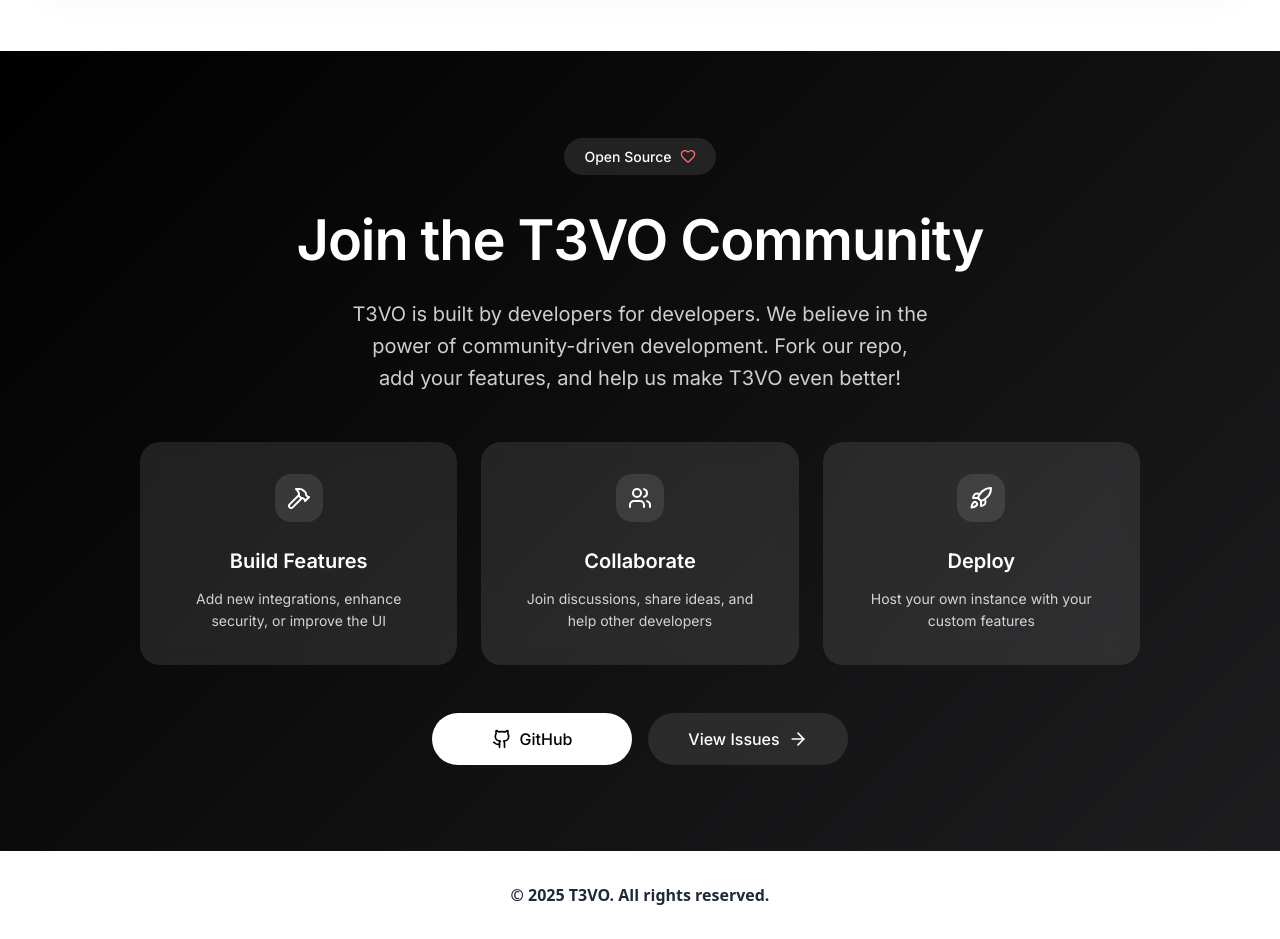
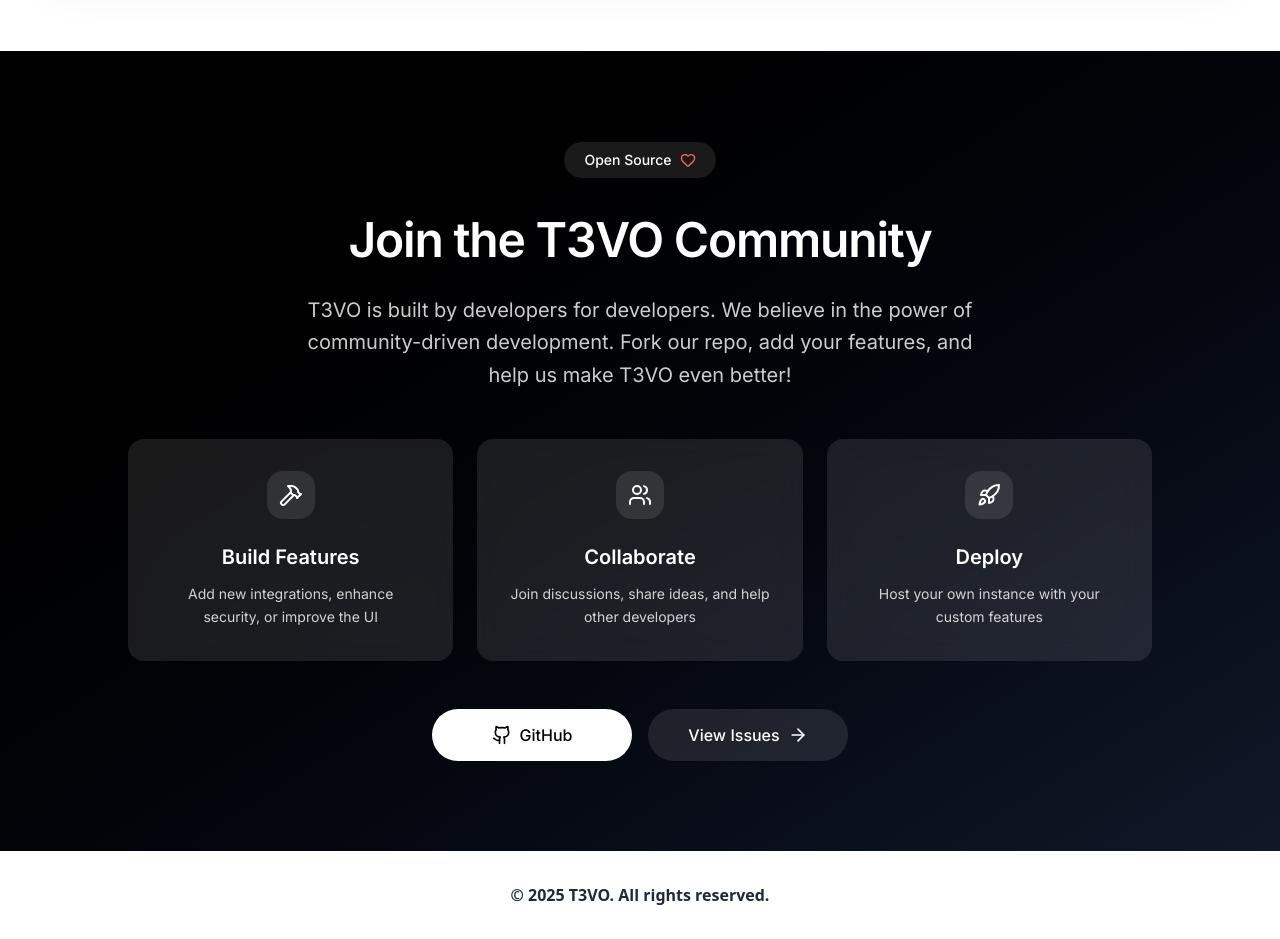
Before and after one commit to t3volabs/t3vo-website, a Vue app: page / in a window 1280 px wide. Shown: the part 2880-3819 px from the top of the page. Built offline with nearby package versions, Linux system fonts and the light colour scheme.

Commit message:
Update OpenSourceSection.vue

```diff
--- a/src/components/OpenSourceSection.vue
+++ b/src/components/OpenSourceSection.vue
@@ -1,52 +1,65 @@
 <template>
-  <section class="community-section">
-    <div class="content-wrapper">
+  <section class="min-h-screen bg-gradient-to-br from-black to-gray-900 flex items-center py-16 px-4 md:px-8 font-sans text-white antialiased">
+    <div class="max-w-5xl mx-auto w-full text-center">
+      <!-- Badge -->
       <span
-        class="pill-badge fade-in-up"
+        class="inline-flex items-center bg-white/10 backdrop-blur-lg rounded-full px-5 py-2 text-sm font-medium mb-8 animate-fade-in-up"
       >
         Open Source
-        <HeartIcon class="heart-icon" />
+        <HeartIcon class="w-4 h-4 ml-2 text-red-400" />
       </span>
 
-      <h2 class="section-title fade-in-up" style="--delay: 0.2s">
+      <!-- Title & Description -->
+      <h2
+        class="text-3xl md:text-4xl lg:text-5xl font-semibold mb-6 tracking-tight leading-tight animate-fade-in-up"
+        style="animation-delay: 200ms;"
+      >
         Join the T3VO Community
       </h2>
 
-      <p class="section-description fade-in-up" style="--delay: 0.3s">
+      <p
+        class="text-lg md:text-xl text-white/80 max-w-2xl mx-auto mb-12 leading-relaxed animate-fade-in-up"
+        style="animation-delay: 300ms;"
+      >
         T3VO is built by developers for developers. We believe in the power of
         community-driven development. Fork our repo, add your features, and help
         us make T3VO even better!
       </p>
 
-      <div class="features-grid">
+      <!-- Features Grid -->
+      <div class="grid gap-6 grid-cols-1 md:grid-cols-3 mb-12">
         <div
           v-for="(feature, index) in communityFeatures"
           :key="feature.title"
-          class="feature-card fade-in-up"
-          :style="{ '--delay': `${0.4 + index * 0.1}s` }"
+          class="bg-white/10 backdrop-blur-lg rounded-2xl p-8 transition-all duration-300 hover:-translate-y-1 hover:bg-white/15 animate-fade-in-up"
+          :style="{ 'animation-delay': `${0.4 + index * 0.1}s` }"
         >
-          <div class="icon-wrapper">
-            <component :is="feature.icon" class="feature-icon" />
+          <div class="inline-flex items-center justify-center w-12 h-12 bg-white/10 rounded-2xl mb-6">
+            <component :is="feature.icon" class="w-6 h-6" />
           </div>
-          <h3 class="feature-title">{{ feature.title }}</h3>
-          <p class="feature-description">{{ feature.description }}</p>
+          <h3 class="text-xl font-semibold mb-3">{{ feature.title }}</h3>
+          <p class="text-white/80 text-sm leading-relaxed">{{ feature.description }}</p>
         </div>
       </div>
 
-      <div class="buttons-wrapper fade-in-up" style="--delay: 0.7s">
+      <!-- Buttons -->
+      <div
+        class="flex flex-col sm:flex-row gap-4 justify-center items-center animate-fade-in-up"
+        style="animation-delay: 700ms;"
+      >
         <a
           href="https://github.com/t3volabs/t3vo-app"
-          class="primary-button"
+          class="inline-flex items-center justify-center gap-2 bg-white text-black min-w-[200px] px-6 py-3.5 rounded-full font-medium transition-all duration-300 hover:-translate-y-0.5 hover:bg-white/90"
         >
-          <GithubIcon class="button-icon" />
-        GitHub
+          <GithubIcon class="w-5 h-5" />
+          GitHub
         </a>
         <a
           href="https://github.com/t3volabs/t3vo-app/issues"
-          class="secondary-button"
+          class="inline-flex items-center justify-center gap-2 bg-white/10 text-white min-w-[200px] px-6 py-3.5 rounded-full font-medium transition-all duration-300 hover:-translate-y-0.5 hover:bg-white/15"
         >
           View Issues
-          <ArrowRightIcon class="button-icon" />
+          <ArrowRightIcon class="w-5 h-5" />
         </a>
       </div>
     </div>
@@ -82,162 +95,10 @@
 ];
 </script>
 
-<style scoped>
-.community-section {
-  min-height: 100vh;
-  background: linear-gradient(135deg, #000000, #1D1D1F);
-  display: flex;
-  align-items: center;
-  padding: 4rem 2rem;
-  font-family: 'Inter', -apple-system, BlinkMacSystemFont, 'Segoe UI', sans-serif;
-  -webkit-font-smoothing: antialiased;
-  -moz-osx-font-smoothing: grayscale;
-  color: white;
-}
+<style>
+@import url('https://fonts.googleapis.com/css2?family=Inter:wght@300;400;500;600;700&display=swap');
 
-.content-wrapper {
-  max-width: 1000px;
-  margin: 0 auto;
-  width: 100%;
-  text-align: center;
-}
-
-.pill-badge {
-  display: inline-flex;
-  align-items: center;
-  background-color: rgba(255, 255, 255, 0.1);
-  border-radius: 9999px;
-  padding: 0.5rem 1.25rem;
-  font-size: 0.875rem;
-  font-weight: 500;
-  margin-bottom: 2rem;
-  backdrop-filter: blur(10px);
-}
-
-.heart-icon {
-  width: 1rem;
-  height: 1rem;
-  margin-left: 0.5rem;
-  color: #FF6B6B;
-}
-
-.section-title {
-  font-size: 3rem;
-  font-weight: 600;
-  margin-bottom: 1.5rem;
-  letter-spacing: -0.02em;
-  line-height: 1.2;
-}
-
-.section-description {
-  font-size: 1.25rem;
-  color: rgba(255, 255, 255, 0.8);
-  max-width: 36rem;
-  margin: 0 auto 3rem;
-  line-height: 1.6;
-}
-
-.features-grid {
-  display: grid;
-  gap: 1.5rem;
-  margin-bottom: 3rem;
-  grid-template-columns: repeat(1, 1fr);
-}
-
-.feature-card {
-  background-color: rgba(255, 255, 255, 0.1);
-  border-radius: 1.25rem;
-  padding: 2rem;
-  backdrop-filter: blur(10px);
-  transition: all 0.3s ease;
-}
-
-.feature-card:hover {
-  transform: translateY(-4px);
-  background-color: rgba(255, 255, 255, 0.15);
-}
-
-.icon-wrapper {
-  display: inline-flex;
-  align-items: center;
-  justify-content: center;
-  width: 3rem;
-  height: 3rem;
-  background-color: rgba(255, 255, 255, 0.1);
-  border-radius: 1rem;
-  margin-bottom: 1.5rem;
-}
-
-.feature-icon {
-  width: 1.5rem;
-  height: 1.5rem;
-}
-
-.feature-title {
-  font-size: 1.25rem;
-  font-weight: 600;
-  margin-bottom: 0.75rem;
-}
-
-.feature-description {
-  color: rgba(255, 255, 255, 0.8);
-  font-size: 0.875rem;
-  line-height: 1.6;
-}
-
-.buttons-wrapper {
-  display: flex;
-  gap: 1rem;
-  justify-content: center;
-  flex-direction: column;
-  align-items: center;
-}
-
-.button-icon {
-  width: 1.25rem;
-  height: 1.25rem;
-}
-
-.primary-button, .secondary-button {
-  display: inline-flex;
-  align-items: center;
-  gap: 0.5rem;
-  padding: 0.875rem 1.5rem;
-  border-radius: 9999px;
-  font-weight: 500;
-  transition: all 0.3s ease;
-  min-width: 200px;
-  justify-content: center;
-}
-
-.primary-button {
-  background-color: white;
-  color: #000000;
-}
-
-.primary-button:hover {
-  background-color: rgba(255, 255, 255, 0.9);
-  transform: translateY(-2px);
-}
-
-.secondary-button {
-  background-color: rgba(255, 255, 255, 0.1);
-  color: white;
-}
-
-.secondary-button:hover {
-  background-color: rgba(255, 255, 255, 0.15);
-  transform: translateY(-2px);
-}
-
-/* Animation classes */
-.fade-in-up {
-  opacity: 0;
-  transform: translateY(20px);
-  animation: fadeInUp 0.8s ease forwards;
-  animation-delay: var(--delay, 0.1s);
-}
-
+/* Custom animation classes */
 @keyframes fadeInUp {
   from {
     opacity: 0;
@@ -249,33 +110,28 @@
   }
 }
 
-/* Responsive Design */
-@media (min-width: 640px) {
-  .buttons-wrapper {
-    flex-direction: row;
-  }
-
-  .section-title {
-    font-size: 3.5rem;
-  }
+.animate-fade-in-up {
+  opacity: 0;
+  transform: translateY(20px);
+  animation: fadeInUp 0.8s ease forwards;
 }
 
-@media (min-width: 768px) {
-  .features-grid {
-    grid-template-columns: repeat(3, 1fr);
-  }
-}
-
-/* Reduce motion if user prefers */
+/* Respect user preferences for reduced motion */
 @media (prefers-reduced-motion: reduce) {
-  .fade-in-up {
+  .animate-fade-in-up {
     animation: none;
     opacity: 1;
     transform: translateY(0);
   }
 
-  .feature-card:hover {
+  .hover\:-translate-y-1:hover,
+  .hover\:-translate-y-0\.5:hover {
     transform: none;
   }
 }
+
+/* Set font family */
+.font-sans {
+  font-family: 'Inter', -apple-system, BlinkMacSystemFont, 'Segoe UI', sans-serif;
+}
 </style>
```
